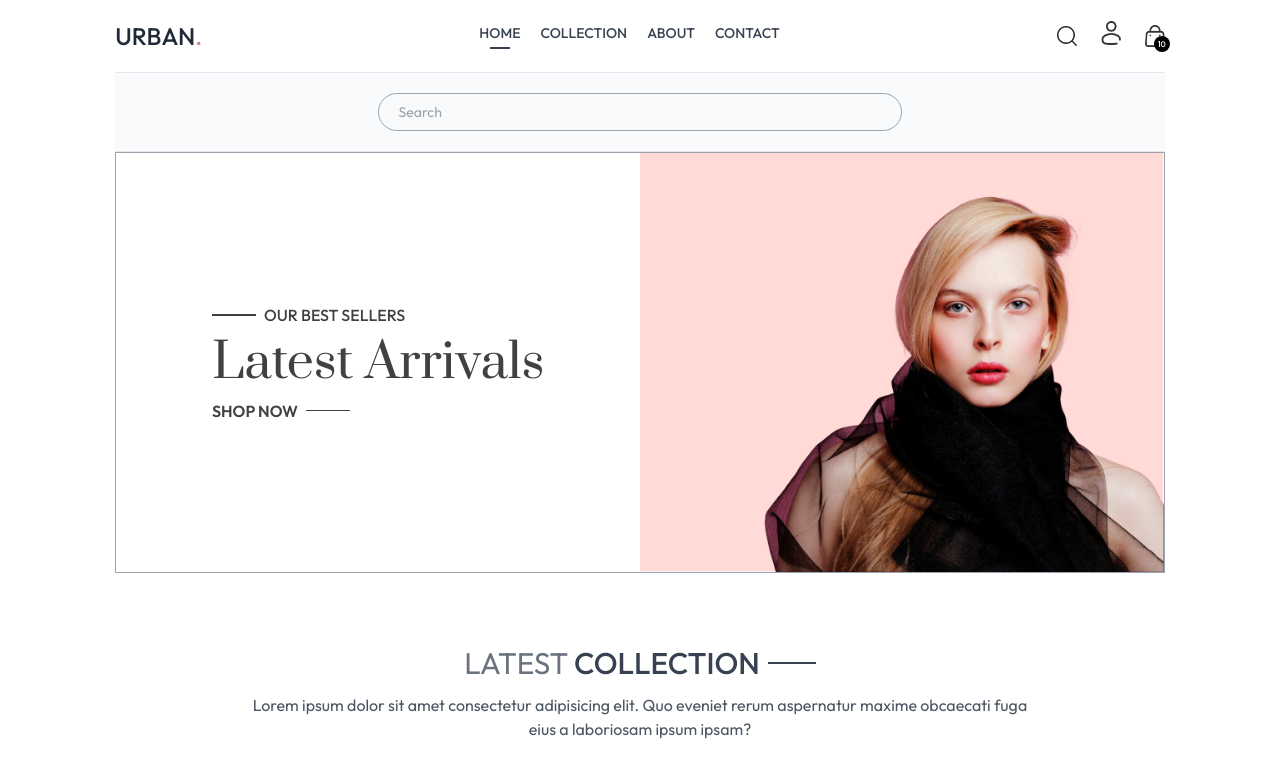
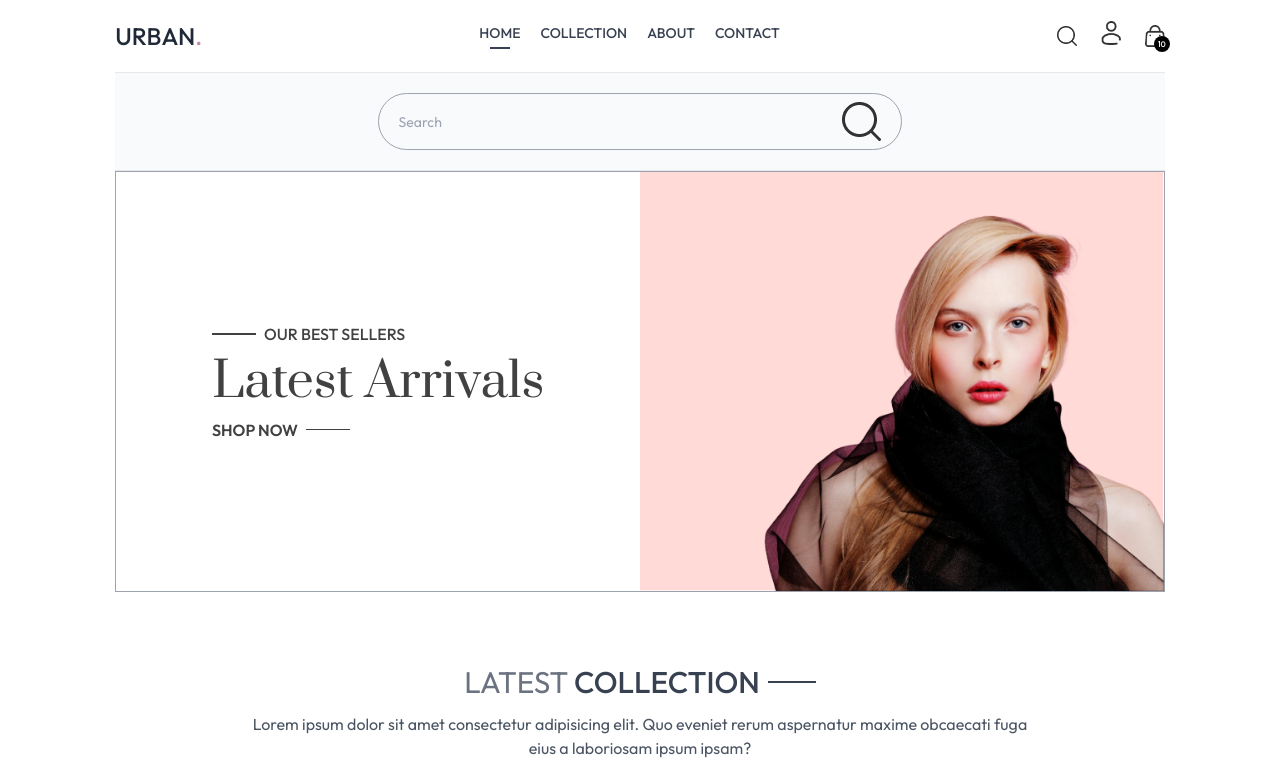
Before and after one commit to ashrafultusar/urban-frontend, a React (Vite) app in the folder urban-frontend/: page / in a window 1280 px wide. Shown: the top 771 px of the page. Built offline with nearby package versions, Linux system fonts and the light colour scheme.

Commit message:
added update search design

```diff
--- a/urban-frontend/src/components/SearchBar.jsx
+++ b/urban-frontend/src/components/SearchBar.jsx
@@ -1,5 +1,6 @@
 import { useContext } from "react";
 import { ShopContext } from "../context/ShopContex";
+import { assets } from "../assets/assets";
 
 const SearchBar = () => {
 const {search,setSearch,showSearch,setShowSearch}=useContext(ShopContext)
@@ -7,7 +8,8 @@ const {search,setSearch,showSearch,setShowSearch}=useContext(ShopContext)
     return showSearch?(
         <div className="border-t border-b bg-gray-50 text-center">
             <div className="inline-flex items-center justify-center border border-gray-400 px-5 py-2 my-5 mx-3 rounded-full w-3/4 sm:w-1/2">
-<input className="flex-1 outline-none bg-inherit text-sm" type="text" placeholder="Search" />
+                <input value={search} onChange={(e) => setSearch(e.target.value)} className="flex-1 outline-none bg-inherit text-sm" type="text" placeholder="Search" />
+                <img src={assets.search_icon} alt="" />
             </div>
         </div>
     ):null
```
